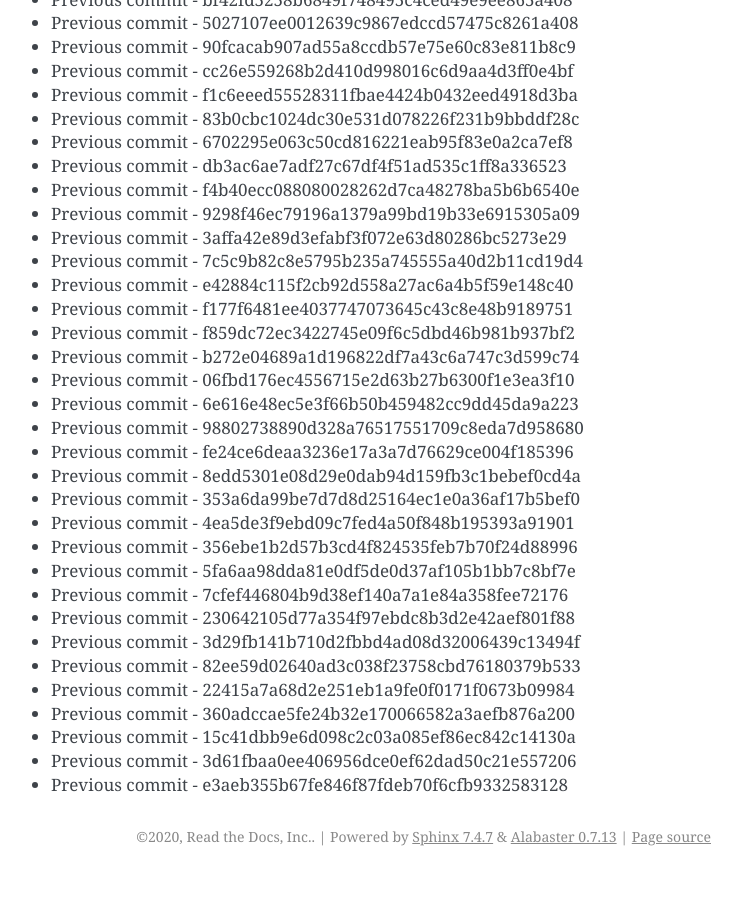
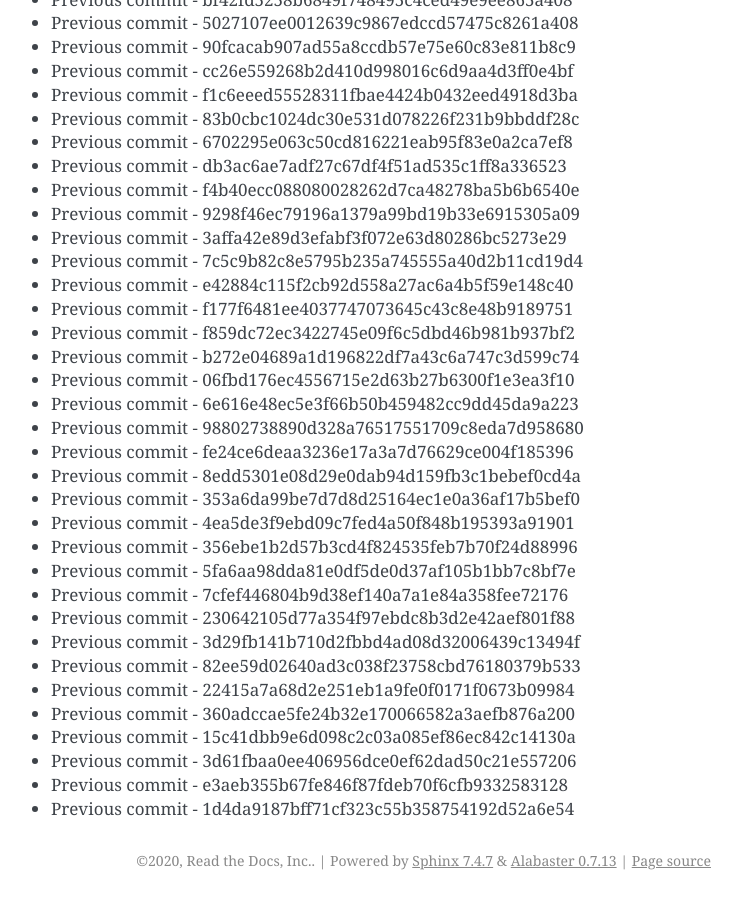
Before and after one commit to readthedocs/rtd-git-stresstest, a Sphinx documentation site: the page built from docs/updates.rst, in a window 1280 px wide and 900 px high, scrolled down 50082 px. Shown: the whole window, without its empty margins (399-1141 px from the left). Built offline with Sphinx 7.4.7, drawn with Linux system fonts in a browser that asks for light colours; before the commit the page ends 50958 px from its top, so only the background shows below that.

Commit message:
Generating commit from previous: 1d4da9187bff71cf323c55b358754192d52a6e54

```diff
--- a/docs/updates.rst
+++ b/docs/updates.rst
@@ -2136,3 +2136,4 @@ It can be tested for any performance characteristics.
 * Previous commit - 15c41dbb9e6d098c2c03a085ef86ec842c14130a
 * Previous commit - 3d61fbaa0ee406956dce0ef62dad50c21e557206
 * Previous commit - e3aeb355b67fe846f87fdeb70f6cfb9332583128
+* Previous commit - 1d4da9187bff71cf323c55b358754192d52a6e54
```
